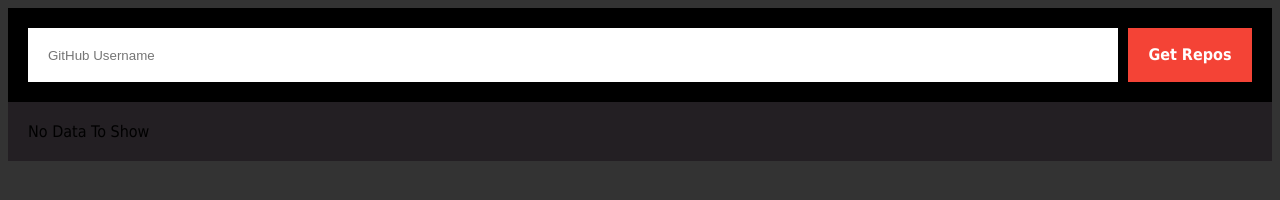
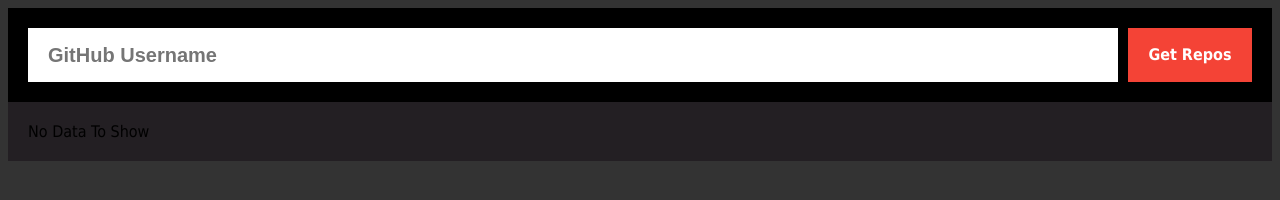
Before and after one commit to BabaVoos/Fetch-GitHub-Repos, a plain HTML site: page index.html in a window 1280 px wide. Drawn offline with Linux system fonts and the light colour scheme.

Commit message:
Update style.css

```diff
--- a/style.css
+++ b/style.css
@@ -40,7 +40,8 @@
     width: 100%;
     padding: 15px 20px;
     border: none;
-    font-size: 20;
+    font-size: 20px;
+    font-weight: bold;
     height: 54px;
 }
 
```
